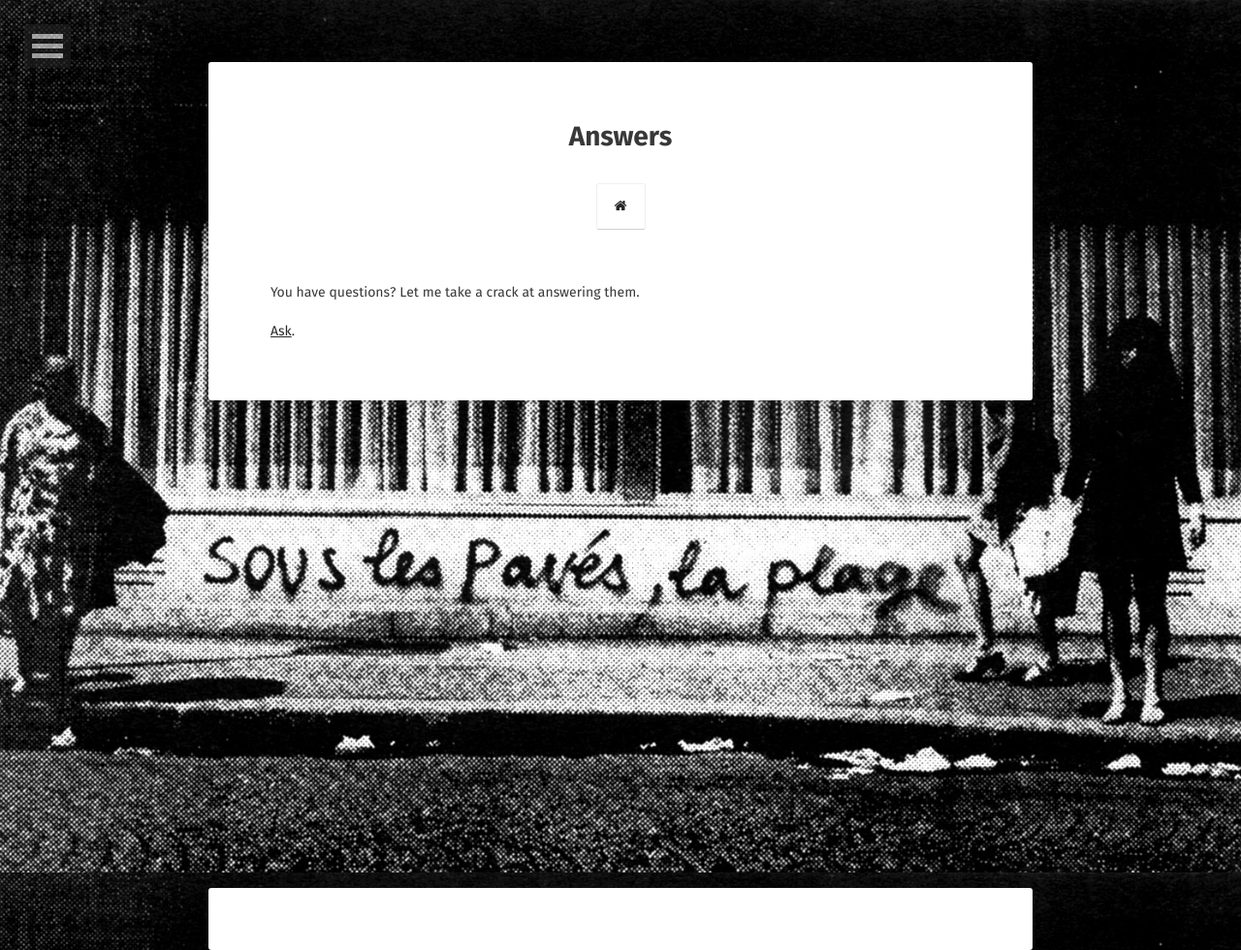
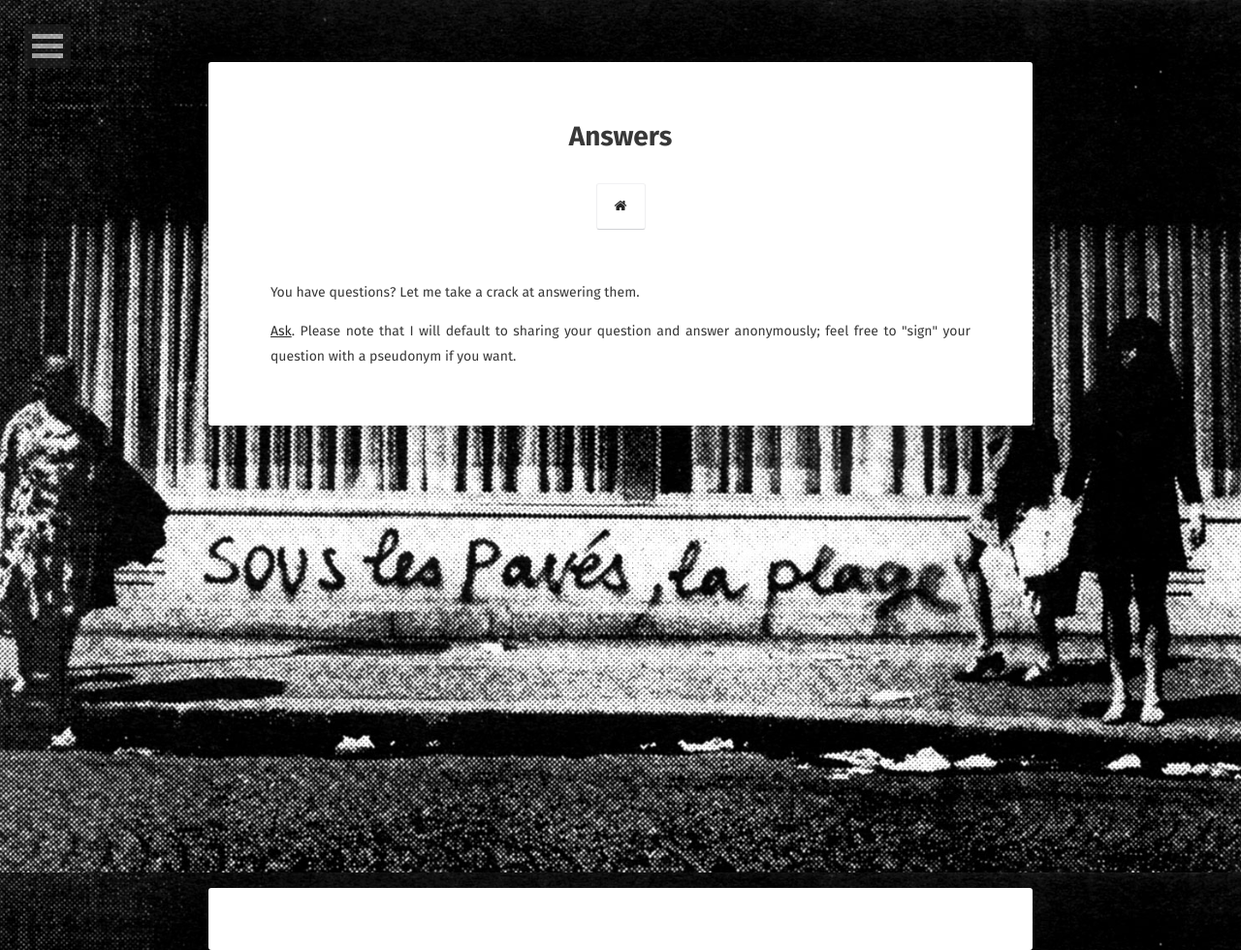
Before and after one commit to catachresis/bwo, a Jekyll site: the page built from ans.md, in a window 1280 px wide. Shown: the whole page at 97% size. Built offline with Jekyll 4.4.1, drawn with Linux system fonts in a browser that asks for light colours; some web fonts are replaced; comment, search, counter and statistics services are not loaded.

Commit message:
disclaimer

```diff
--- a/_layouts/answer.html
+++ b/_layouts/answer.html
@@ -24,7 +24,7 @@ layout: compress
 				<div class="intro">
 					<p>You have questions? Let me take a crack at answering them.</p>
 
-					<p><a href="mailto:{{ site.email }}?subject=I%20have%20a%20question">Ask</a>.</p>
+					<p><a href="mailto:{{ site.email }}?subject=I%20have%20a%20question">Ask</a>. Please note that I will default to sharing your question and answer anonymously; feel free to "sign" your question with a pseudonym if you want.</p>
 				</div>
                 <div class="post-list">
                     {% for post in site.posts %}
```
